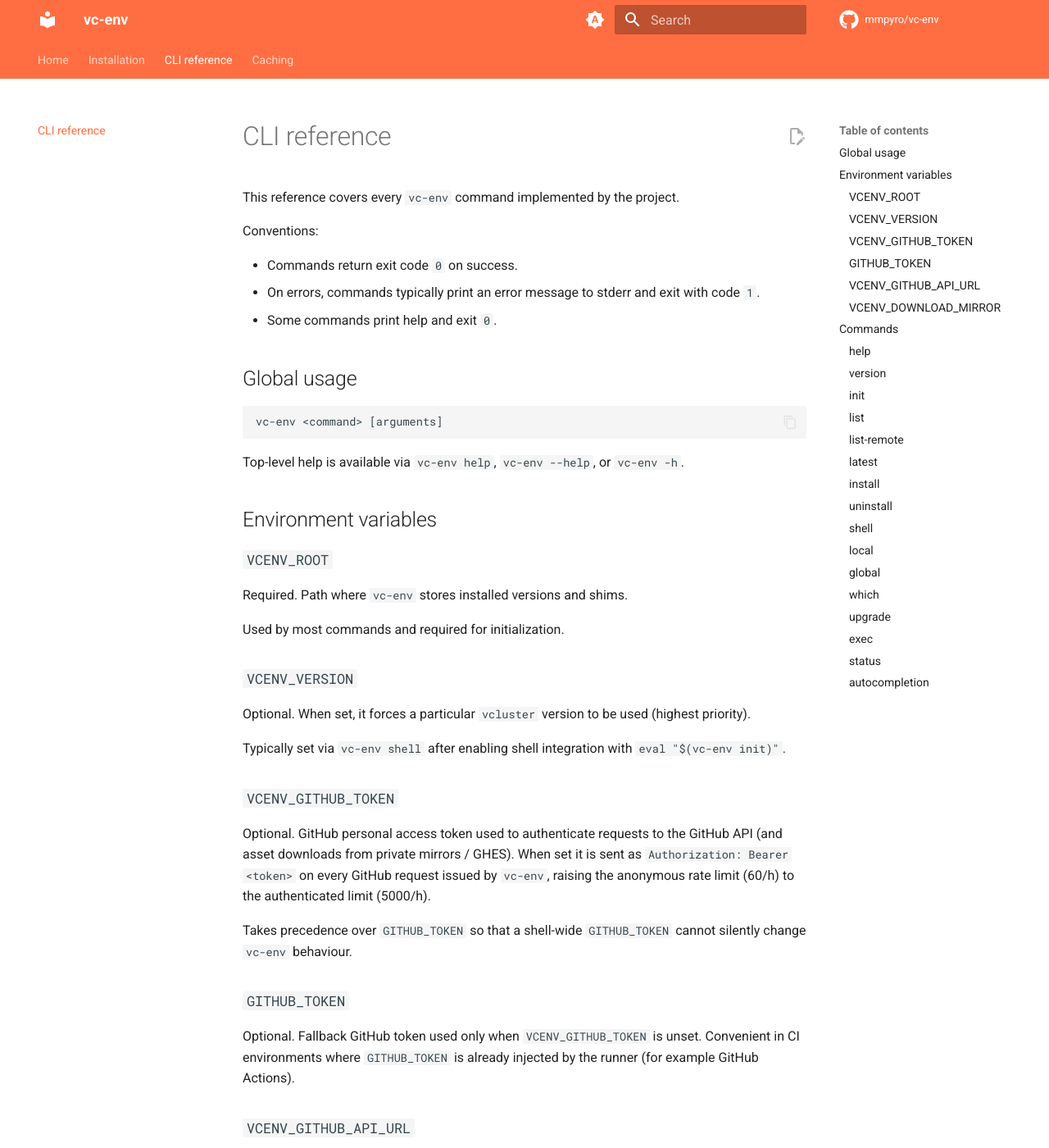
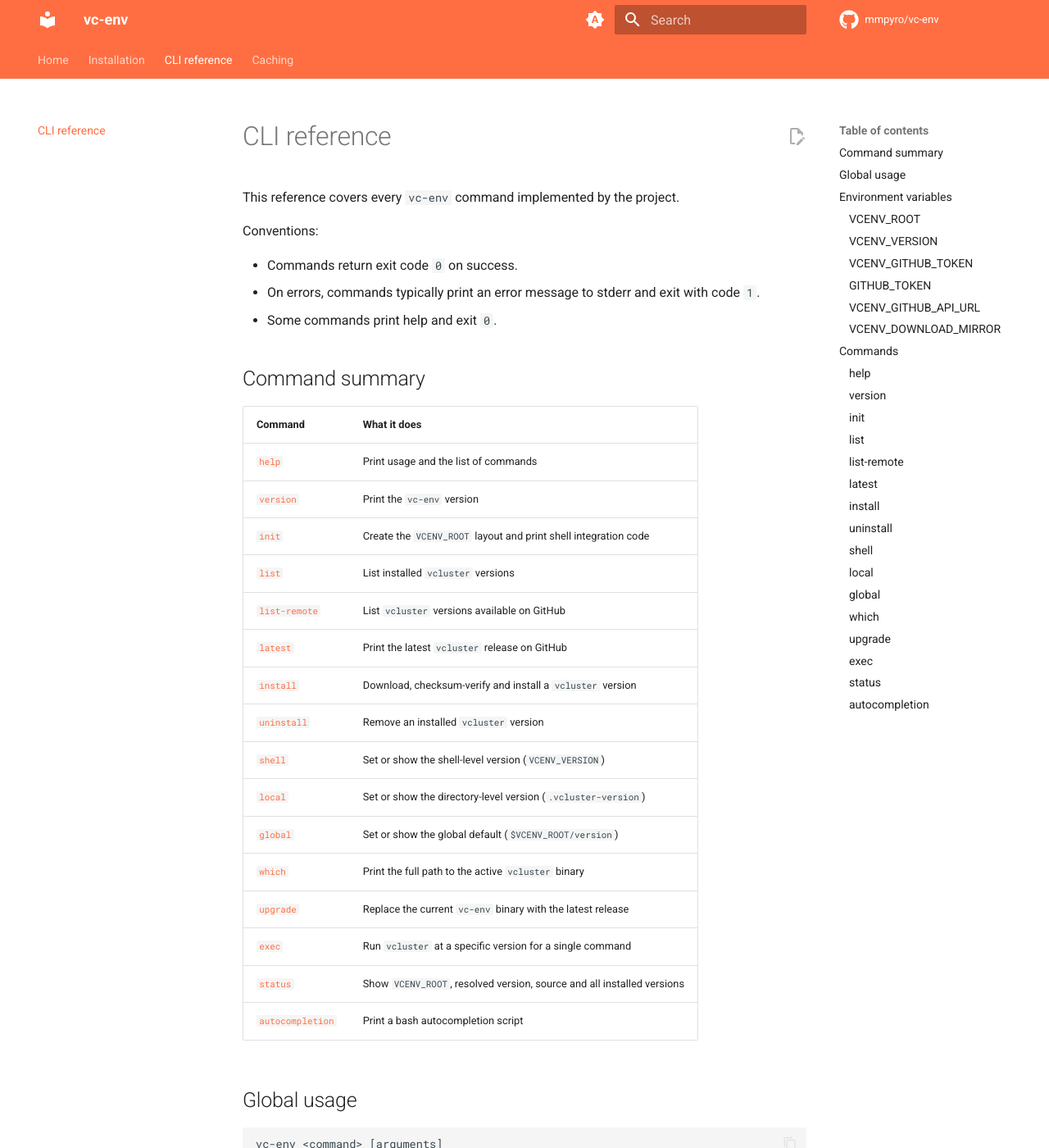
Before and after one commit to mmpyro/vc-env, an MkDocs documentation site: the page built from docs/cli-reference.md, in a window 1280 px wide and 1400 px high. Shown: the whole window at 82% size. Built offline with MkDocs 1.6.1 and Material for MkDocs 9.7.7, drawn with Linux system fonts in a browser that asks for light colours; comment, search, counter and statistics services are not loaded; some of the changed text lies outside the part shown.

Commit message:
docs(cli-reference): add summary table, admonitions, autocomp tabs
- 'Command summary' table at the top links to every per-command anchor
  so the reference is navigable without the sidebar.
- Convert the key callouts to admonitions:
  * note on 'init' explaining why eval is needed;
  * warning on 'install' about anonymous rate limits and
    VCENV_DOWNLOAD_MIRROR;
  * note on 'shell' about the shell-integration prerequisite;
  * tip on 'exec' about one-off calls.
- Replace the single autocompletion snippet with bash/zsh content tabs
  (zsh needs compinit + bashcompinit).

Co-authored-by: mmpyro <mmpyro@users.noreply.github.com>

````diff
--- a/docs/cli-reference.md
+++ b/docs/cli-reference.md
@@ -7,6 +7,27 @@ Conventions:
 - Commands return exit code `0` on success.
 - On errors, commands typically print an error message to stderr and exit with code `1`.
 - Some commands print help and exit `0`.
+
+## Command summary
+
+| Command | What it does |
+|---|---|
+| [`help`](#help) | Print usage and the list of commands |
+| [`version`](#version) | Print the `vc-env` version |
+| [`init`](#init) | Create the `VCENV_ROOT` layout and print shell integration code |
+| [`list`](#list) | List installed `vcluster` versions |
+| [`list-remote`](#list-remote) | List `vcluster` versions available on GitHub |
+| [`latest`](#latest) | Print the latest `vcluster` release on GitHub |
+| [`install`](#install) | Download, checksum-verify and install a `vcluster` version |
+| [`uninstall`](#uninstall) | Remove an installed `vcluster` version |
+| [`shell`](#shell) | Set or show the shell-level version (`VCENV_VERSION`) |
+| [`local`](#local) | Set or show the directory-level version (`.vcluster-version`) |
+| [`global`](#global) | Set or show the global default (`$VCENV_ROOT/version`) |
+| [`which`](#which) | Print the full path to the active `vcluster` binary |
+| [`upgrade`](#upgrade) | Replace the current `vc-env` binary with the latest release |
+| [`exec`](#exec) | Run `vcluster` at a specific version for a single command |
+| [`status`](#status) | Show `VCENV_ROOT`, resolved version, source and all installed versions |
+| [`autocompletion`](#autocompletion) | Print a bash autocompletion script |
 
 ## Global usage
 
@@ -130,6 +151,11 @@ Exit codes:
 
 - `0` on success.
 - `1` if `VCENV_ROOT` is not set or filesystem operations fail.
+
+!!! note "Eval, not source"
+    `vc-env init` emits shell code to stdout; `eval "$(vc-env init)"`
+    is what makes the shim and the `vc-env` shell function available in
+    the current shell.
 
 Example:
 
@@ -261,6 +287,13 @@ Exit codes:
 - `0` on success.
 - `1` if not initialized, platform detection fails, download fails, checksum mismatch, or filesystem writes fail.
 
+!!! warning "Rate limits and air-gapped environments"
+    Without a token, GitHub applies a 60 requests/hour anonymous limit
+    per IP, which is easy to exhaust on shared CI runners. Export
+    `VCENV_GITHUB_TOKEN` (or `GITHUB_TOKEN` in CI) to raise it to
+    5000/h. To pull assets from a mirror instead of `github.com`, set
+    `VCENV_DOWNLOAD_MIRROR`.
+
 Example:
 
 ```sh
@@ -304,7 +337,11 @@ vc-env uninstall 0.21.1
 
 Purpose: Set or show the shell-level `vcluster` version.
 
-Important: To *set* the version for your current shell session, you must have shell integration enabled via `eval "$(vc-env init)"`. Otherwise, you will only see the printed `export ...` line but your current shell will not be updated.
+!!! note "Requires shell integration"
+    To *set* the version for your current shell session, you must have
+    shell integration enabled via `eval "$(vc-env init)"`. Otherwise,
+    you will only see the printed `export …` line but your current
+    shell will not be updated.
 
 Syntax:
 
@@ -470,6 +507,12 @@ vc-env upgrade
 
 Purpose: Run a specific version of `vcluster` for a single command without changing the active version (shell, local, or global).
 
+!!! tip "One-off calls"
+    `exec` is the right tool when you need a different `vcluster`
+    version for a single command and don't want to touch any of the
+    three persistent sources (`VCENV_VERSION`, `.vcluster-version`,
+    `$VCENV_ROOT/version`).
+
 Syntax:
 
 ```text
@@ -501,6 +544,7 @@ vc-env exec 0.21.1 version
 Purpose: Display a comprehensive overview of the current `vc-env` environment.
 
 Output includes:
+
 - `VCENV_ROOT` path.
 - Currently active version and the source it was resolved from.
 - Full path to the active `vcluster` binary.
@@ -545,19 +589,35 @@ vc-env autocompletion
 ```
 
 Options/flags:
+
 - `-h`, `--help`: show command help and exit
 
 Environment variables: none.
 
 Exit codes:
+
 - `0` on success.
 
-Example:
+Examples:
 
-```sh
-# Enable autocompletion for the current session
-source <(vc-env autocompletion)
+=== "bash"
 
-# Enable autocompletion permanently
-echo 'source <(vc-env autocompletion)' >> ~/.bashrc
-```
+    ```sh
+    # Current session only
+    source <(vc-env autocompletion)
+
+    # Permanent
+    echo 'source <(vc-env autocompletion)' >> ~/.bashrc
+    ```
+
+=== "zsh"
+
+    ```sh
+    # Current session only (zsh understands the bash completion spec via
+    # bashcompinit).
+    autoload -Uz +X compinit && compinit
+    autoload -Uz +X bashcompinit && bashcompinit
+    source <(vc-env autocompletion)
+
+    # Permanent — add the three lines above to ~/.zshrc
+    ```
````
